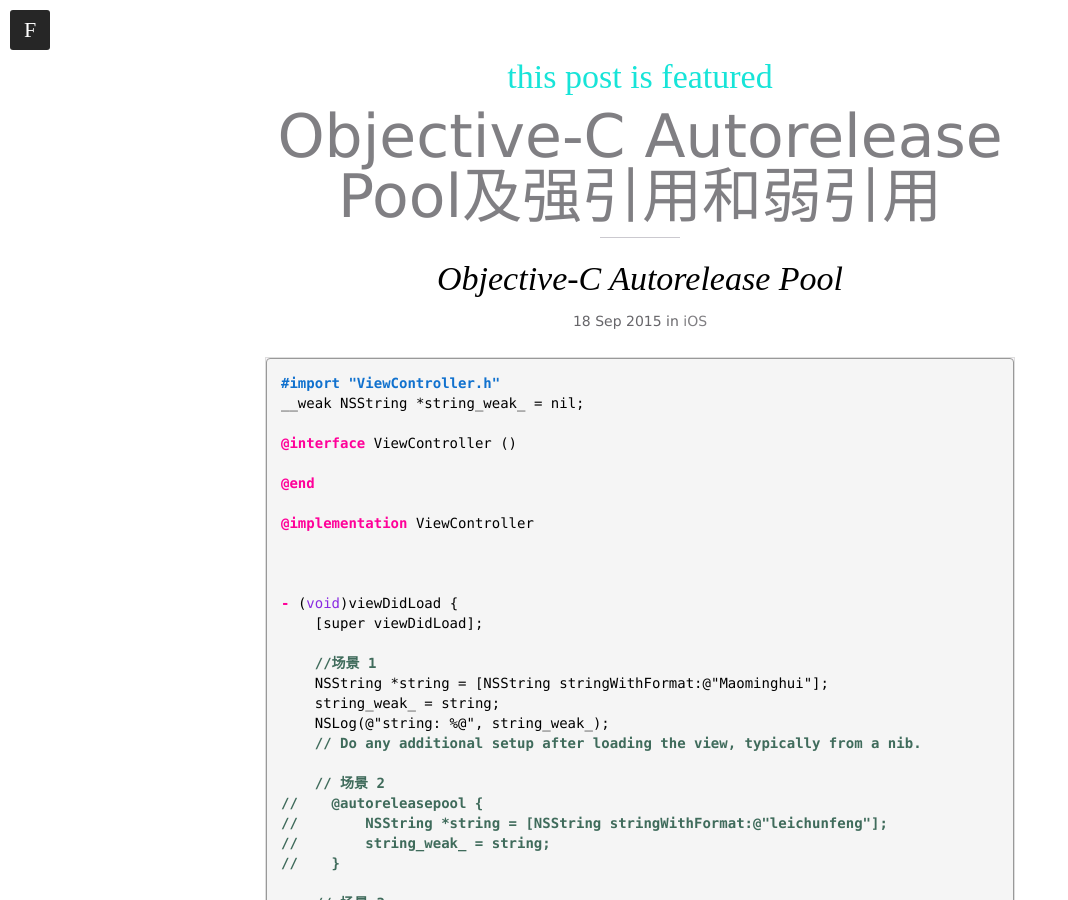
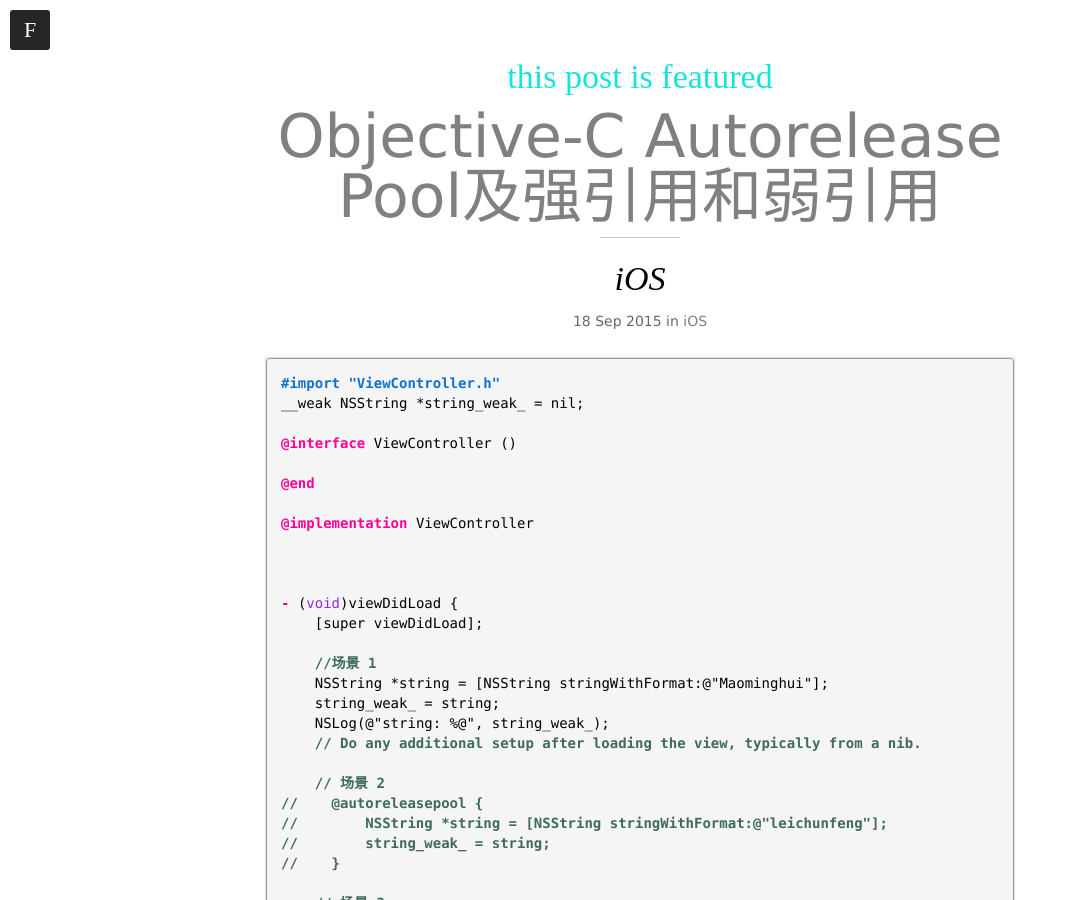
Before and after one commit to maominghui/maominghui.github.io, a Jekyll site: the page built from _posts/2015-09-18-Objective-C Autorelease Pool及强引用和弱引用.md, in a window 1280 px wide and 900 px high, scrolled down 564 px. Shown: the whole window, without its empty margins (0-1068 px from the left). Built offline with Jekyll 4.4.1, drawn with Linux system fonts in a browser that asks for light colours; some web fonts are replaced; comment, search, counter and statistics services are not loaded.

Commit message:
Update 2015-09-18-Objective-C Autorelease Pool及强引用和弱引用.md

```diff
--- a/_posts/2015-09-18-Objective-C Autorelease Pool及强引用和弱引用.md
+++ b/_posts/2015-09-18-Objective-C Autorelease Pool及强引用和弱引用.md
@@ -1,7 +1,7 @@
 ---
 layout: post
 title: Objective-C Autorelease Pool及强引用和弱引用
-description: "Objective-C Autorelease Pool"
+description: "iOS"
 category: iOS
 tags: [iOS]
 imagefeature: pic-2014-09-08.jpg
```
